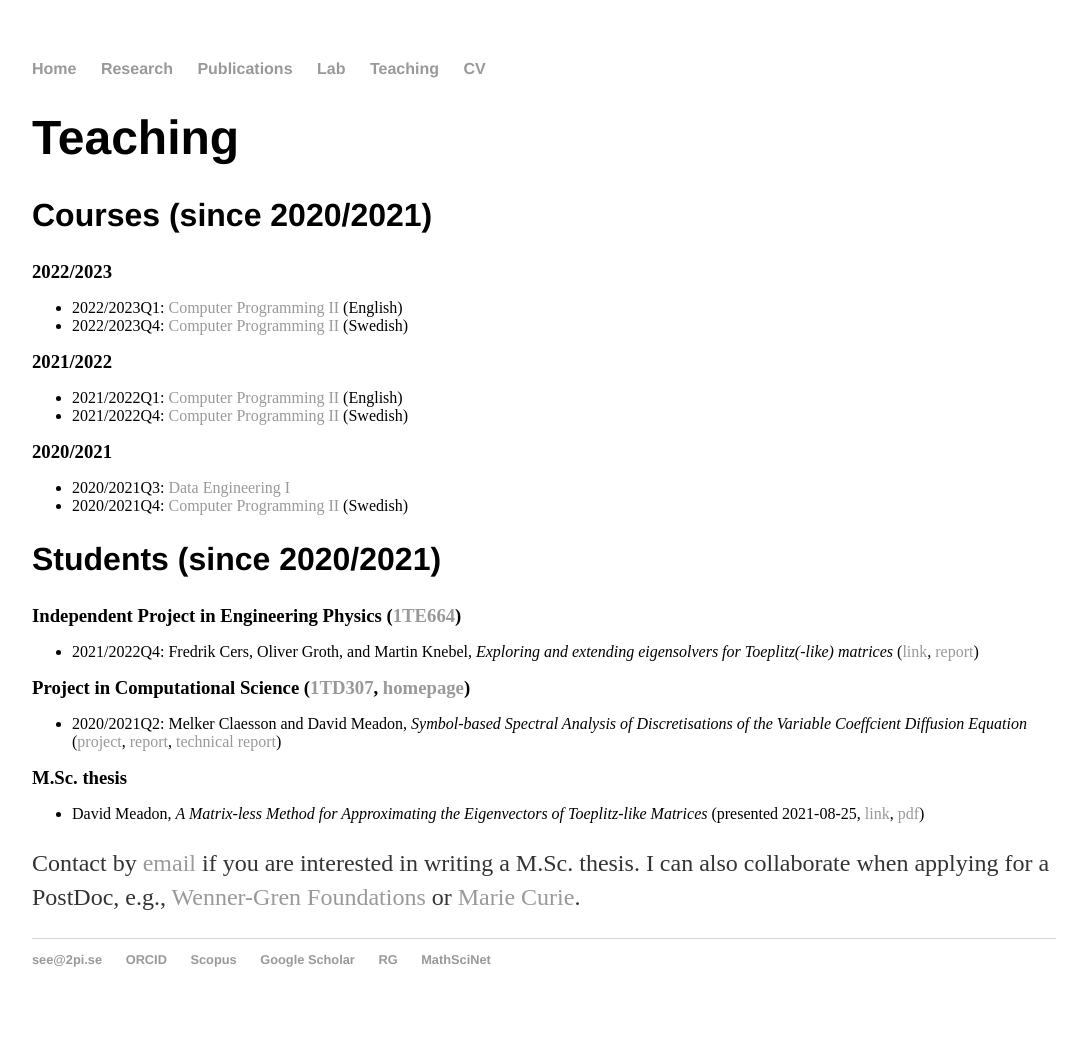
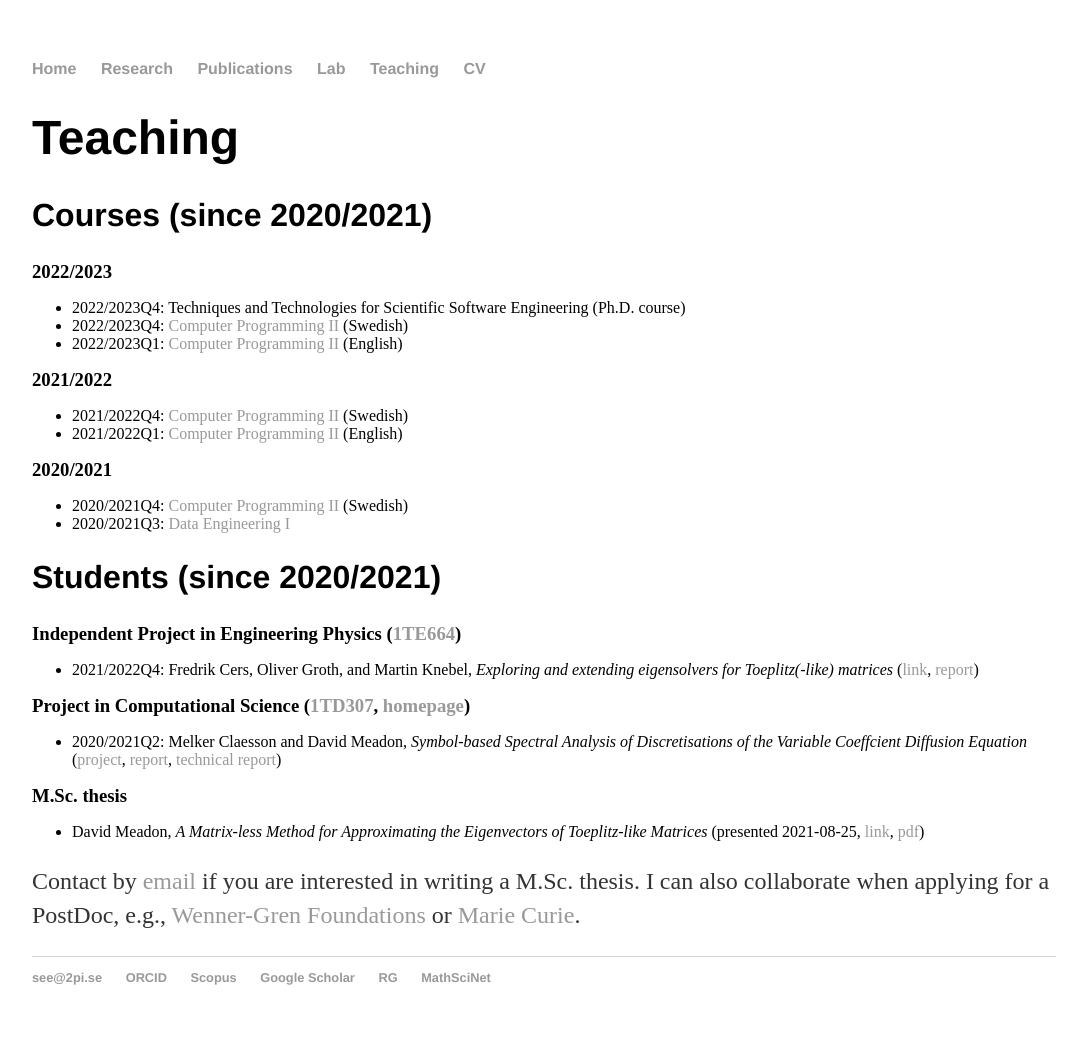
Before and after one commit to sverek/sverek.github.io, a Jekyll site: the page built from teaching/index.html, in a window 1280 px wide. Shown: the whole page, without its empty margins (96-1176 px from the left). Built offline with Jekyll 4.4.1, drawn with Linux system fonts in a browser that asks for light colours.

Commit message:
teatching update

```diff
--- a/index.html
+++ b/index.html
@@ -18,6 +18,7 @@ title: www.2pi.se
       <h3>Current plans:</h3>
       <ul>
         <li>2022/2023Q4, Teaching: <a href="https://www.uu.se/en/admissions/freestanding-courses/course/?kKod=1TD722&typ=1">Computer Programming II</a></li>
+        <li>2022/2023Q4, Teaching: Techniques and Technologies for Scientific Software Engineering (Ph.D. course)</li>
         <li>June 12-21: <a href="https://focm2023.org/">FoCM 2023 Paris</a></li>
         <li>August 20-25: <a href="https://iciam2023.org/">ICIAM 2023 Tokyo</a></li>
       </ul>
--- a/publications/index.html
+++ b/publications/index.html
@@ -52,7 +52,7 @@ tr:nth-child(odd) {
 			<tr>
 				<td>[p15]</td>
 				<td>Nikos Barakitis, Sven-Erik Ekström, and Paris Vassalos, <i><b>Preconditioners for Fractional Diffusion Equations Based on the Spectral Symbol
-				</b></i>  Numercial Linear Algebra with Applications, pp. e2441 (2022) (<a href="https://doi.org/10.1002/nla.2441
+				</b></i>  Numercial Linear Algebra with Applications, 29(5), pp. e2441 (2022) (<a href="https://doi.org/10.1002/nla.2441
 				">link</a>, <a href="pdf/p15.pdf">pdf</a>)
 				</td>
 			</tr>
--- a/teaching/index.html
+++ b/teaching/index.html
@@ -11,23 +11,25 @@ title: www.2pi.se
 	<h2>Courses (since 2020/2021)</h2>
 	<h3>2022/2023</h3>
 	<ul>
-		<li>2022/2023Q1: <a href="https://www.uu.se/en/admissions/freestanding-courses/course/?kKod=1TD722&typ=1">Computer Programming II</a> (English)
+		<li>2022/2023Q4: Techniques and Technologies for Scientific Software Engineering (Ph.D. course)
 		</li>
 		<li>2022/2023Q4: <a href="https://www.uu.se/en/admissions/freestanding-courses/course/?kKod=1TD722&typ=1">Computer Programming II</a> (Swedish)
+		</li>
+		<li>2022/2023Q1: <a href="https://www.uu.se/en/admissions/freestanding-courses/course/?kKod=1TD722&typ=1">Computer Programming II</a> (English)
 		</li>
 	</ul>
 	<h3>2021/2022</h3>
 	<ul>
+		<li>2021/2022Q4: <a href="https://www.uu.se/en/admissions/freestanding-courses/course/?kKod=1TD722&typ=1">Computer Programming II</a> (Swedish)
+		</li>
 		<li>2021/2022Q1: <a href="https://www.uu.se/en/admissions/freestanding-courses/course/?kKod=1TD722&typ=1">Computer Programming II</a> (English)
-		</li>
-		<li>2021/2022Q4: <a href="https://www.uu.se/en/admissions/freestanding-courses/course/?kKod=1TD722&typ=1">Computer Programming II</a> (Swedish)
 		</li>
 	</ul>
 
 	<h3>2020/2021</h3>
 	<ul>
+		<li>2020/2021Q4: <a href="https://www.uu.se/en/admissions/freestanding-courses/course/?kKod=1TD722&typ=1">Computer Programming II</a> (Swedish)</li>
 		<li>2020/2021Q3: <a href="https://www.uu.se/en/admissions/freestanding-courses/course/?kKod=1TD069&typ=1">Data Engineering I</a></li>
-		<li>2020/2021Q4: <a href="https://www.uu.se/en/admissions/freestanding-courses/course/?kKod=1TD722&typ=1">Computer Programming II</a> (Swedish)</li>
 	</ul>
 	<h2>Students (since 2020/2021)</h2>
 	<h3>Independent Project in Engineering Physics (<a href="https://www.uu.se/en/admissions/freestanding-courses/course-syllabus/?kKod=1TE664">1TE664</a>)</h3>
```
